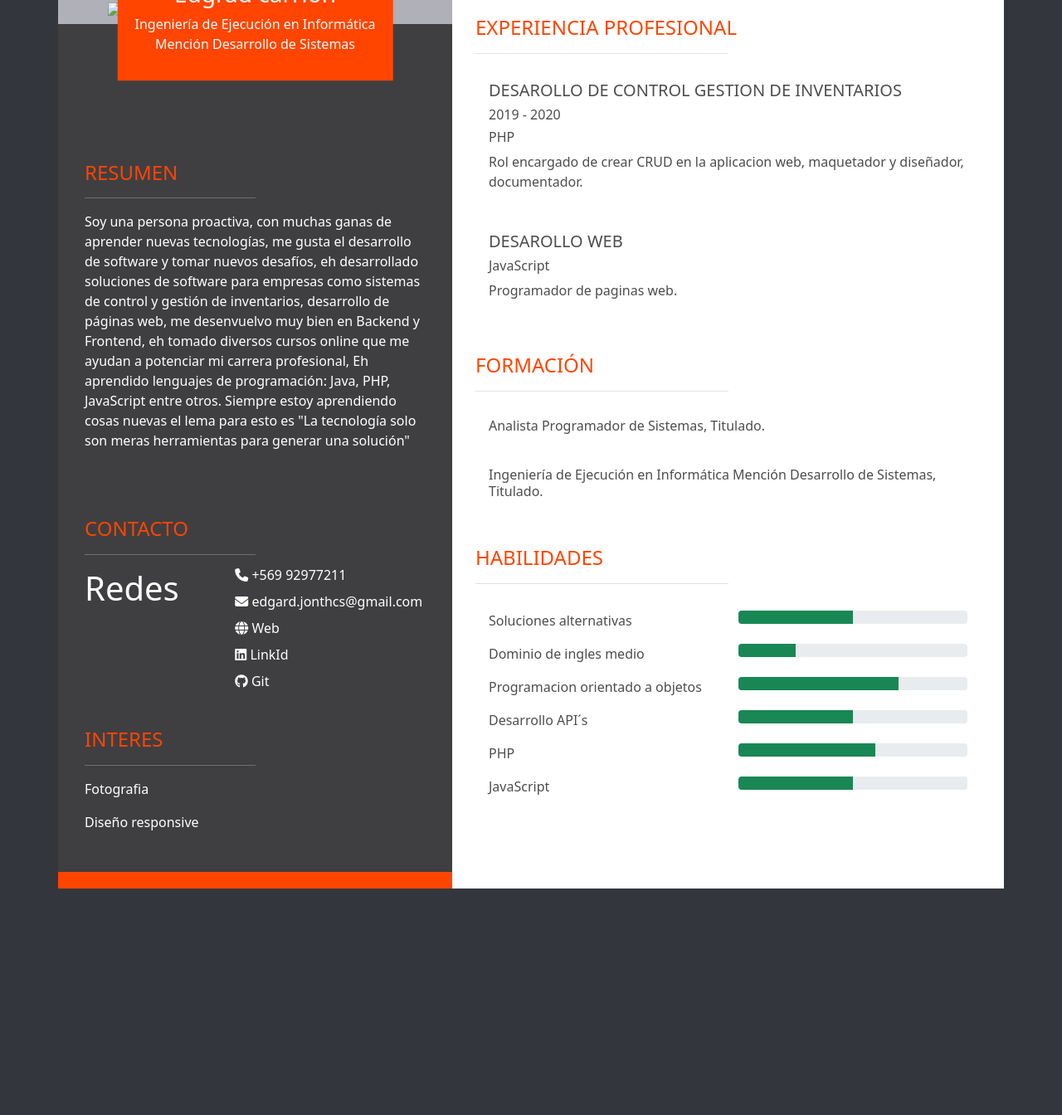
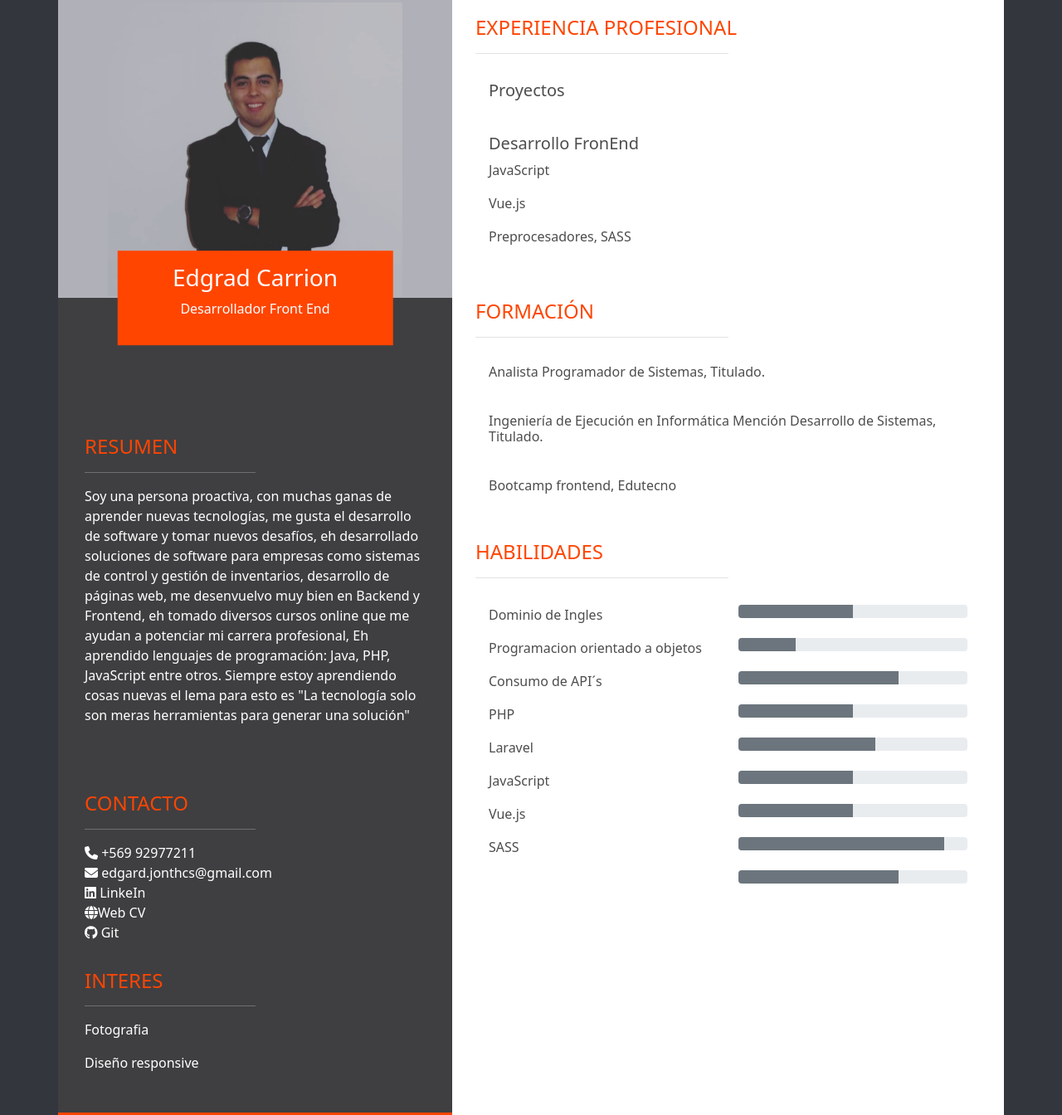
Before and after one commit to EdgardJonh/miwebCV, a plain HTML site: page index.html in a window 1280 px wide. Shown: the part 13-1357 px from the top of the page at 83% size. Before the commit the page ends 1084 px from the top, so only its background shows below. Drawn offline with nearby package versions, Linux system fonts and the light colour scheme; a script that the page names is missing.

Commit message:
actualizacion de mi cv

```diff
--- a/index.html
+++ b/index.html
@@ -23,14 +23,14 @@
 
         <div class="col-sm con1 cuadro1">
           <!-- Primera Columna Imagen  -->
-          <img src="perfil.jpg" alt="10" srcset="">
+          <img src="img/perfil.jpg" alt="10" srcset="">
         </div>
 
           <div class="col-sm con1 cuadro3 position-relative">
             <div class="col-sm con1 cuadro2 position-absolute top-0 start-50 translate-middle ">
               <!-- Nombre y Profecion -->
-              <H3>Edgrad carrion</H3>
-              <P>Ingeniería de Ejecución en Informática Mención Desarrollo de Sistemas</P>
+              <H3>Edgrad Carrion</H3>
+              <P>Desarrollador Front End</P>
             </div>
           <div class="col-sm con1 resumen">
             <!-- Resumen -->
@@ -53,15 +53,13 @@
             <h4 class="textoColor">CONTACTO</h4>
              <hr class="hrr">
             <div class="row">
-              <div class="col-sm-5">
-                <h1>Redes</h1>
-              </div>
               <div class="col-sm">
-                <P class="lh-1"><i class="fa-solid fa-phone"></i> +569 92977211</P>
-                <P class="lh-1"><i class="fa-solid fa-envelope"></i> edgard.jonthcs@gmail.com</P>
-                <p class="lh-1"><i class="fa-solid fa-globe"></i> Web</p>
-                <p class="lh-1"><i class="fa-brands fa-linkedin"></i> LinkId</p>
-                <p class="lh-1"><i class="fa-brands fa-github"></i> Git</p>
+                <a class="lh-1 colorRedes" href=""><i class="fa-solid fa-phone"></i> +569 92977211</a><br>
+                <a class="lh-1 colorRedes" href=""><i class="fa-solid fa-envelope"></i> edgard.jonthcs@gmail.com</a><br>
+                <a class="lh-1 colorRedes" href="#"><i class="fa-brands fa-linkedin"></i> LinkeIn</a><br>
+                <a class="lh-1 colorRedes" href="https://edgardjonh.github.io/miwebCV/"><i class="fa-solid fa-globe"></i>Web CV</a><br>
+                <a class="lh-1 colorRedes" href=""><i class="fa-brands fa-github"></i> Git</a><br>
+
               </div>
             </div>
 
@@ -86,16 +84,15 @@
           <hr class="hrr2">
           <div class="col-sm con2 colorc2">
             <!--  Experiencia 1 -->
-            <H5>DESAROLLO DE CONTROL GESTION DE INVENTARIOS</H5>
-            <H6>2019 - 2020</H6>
-            <H6>PHP</H6>
-            <P>Rol encargado de crear CRUD en la aplicacion web, maquetador y diseñador, documentador.</P>
+            <H5>Proyectos</H5>
+
           </div>
           <div class="col-sm con2 colorc2">
             <!--  Experiencia 2 -->
-            <H5>DESAROLLO WEB</H5>
-            <H6>JavaScript</H6>
-            <P>Programador de paginas web.</P>
+            <H5>Desarrollo FronEnd</H5>
+            <p>JavaScript</p>
+            <p>Vue.js</p>
+            <p>Preprocesadores, SASS</p>
           </div>
         </div>
         <div class="col-sm con2 colorc2">
@@ -112,6 +109,11 @@
 
             <H6>Ingeniería de Ejecución en Informática Mención Desarrollo de Sistemas, Titulado.</H6>
           </div>
+          <div class="col-sm con2 colorc2">
+            <!-- Formacion 2  -->
+
+            <H6>Bootcamp frontend, Edutecno</H6>
+          </div>
         </div>
         <div class="col-sm con2 colorc2">
           <!--  COLUMNA 3 Experiencia Profecional contiene 1 columnas-->
@@ -121,45 +123,62 @@
             <!-- Habilidades contiene 2 columnas  -->
             <div class="col-sm ">
               <!-- Habilidades  -->
-              <p>Soluciones alternativas</p>
-              <p>Dominio de ingles medio</p>
+              <p>Dominio de Ingles</p>
               <p>Programacion orientado a objetos</p>
-              <p>Desarrollo API´s </p>
-              <p>PHP </p>
+              <p>Consumo de API´s </p>
+              <p>PHP</p>
+              <p>Laravel</p>
               <p>JavaScript</p>
+              <p>Vue.js</p>
+              <p>SASS</p>
             </div>
             <div class="col-sm">
               <!-- Procentaje de Habilidades -->
               <div class="progress">
-                <div class="progress-bar bg-success" role="progressbar" style="width: 50%" aria-valuenow="25"
+                <div class="progress-bar bg-secondary" role="progressbar" style="width: 50%" aria-valuenow="25"
                   aria-valuemin="0" aria-valuemax="100"></div>
               </div>
               <br>
               <div class="progress">
-                <div class="progress-bar bg-success" role="progressbar" style="width: 25%" aria-valuenow="25"
+                <div class="progress-bar bg-secondary" role="progressbar" style="width: 25%" aria-valuenow="25"
                   aria-valuemin="0" aria-valuemax="100"></div>
               </div>
               <br>
               <div class="progress">
-                <div class="progress-bar bg-success" role="progressbar" style="width: 70%" aria-valuenow="25"
+                <div class="progress-bar bg-secondary" role="progressbar" style="width: 70%" aria-valuenow="25"
                   aria-valuemin="0" aria-valuemax="100"></div>
               </div>
               <br>
               <div class="progress">
-                <div class="progress-bar bg-success" role="progressbar" style="width: 50%" aria-valuenow="25"
+                <div class="progress-bar bg-secondary" role="progressbar" style="width: 50%" aria-valuenow="25"
                   aria-valuemin="0" aria-valuemax="100"></div>
               </div>
               <br>
               <div class="progress">
-                <div class="progress-bar bg-success" role="progressbar" style="width: 60%" aria-valuenow="25"
+                <div class="progress-bar bg-secondary" role="progressbar" style="width: 60%" aria-valuenow="25"
                   aria-valuemin="0" aria-valuemax="100"></div>
               </div>
               <br>
               <div class="progress">
-                <div class="progress-bar bg-success" role="progressbar" style="width: 50%" aria-valuenow="25"
+                <div class="progress-bar bg-secondary" role="progressbar" style="width: 50%" aria-valuenow="25"
                   aria-valuemin="0" aria-valuemax="100"></div>
 
-            </div>
+            </div><br>
+            <div class="progress">
+              <div class="progress-bar bg-secondary" role="progressbar" style="width: 50%" aria-valuenow="25"
+                aria-valuemin="0" aria-valuemax="100"></div>
+
+          </div><br>
+            <div class="progress">
+              <div class="progress-bar bg-secondary" role="progressbar" style="width: 90%" aria-valuenow="25"
+                aria-valuemin="0" aria-valuemax="100"></div>
+
+          </div><br>
+          <div class="progress">
+            <div class="progress-bar bg-secondary" role="progressbar" style="width: 70%" aria-valuenow="25"
+              aria-valuemin="0" aria-valuemax="100"></div>
+
+        </div>
           </div>
 
         </div>
--- a/style.css
+++ b/style.css
@@ -8,6 +8,13 @@
     margin-left: 0%;
     margin-right: 50%;
     background-color: #fff;
+}
+.colorRedes{
+ color: #fff;
+ text-decoration: none;
+}
+.colorRedes :hover{
+    color: #ff4500;
 }
 .hrr2{
     height: 10px;
```
Also changed, not shown: img/perfil.jpg (added).
